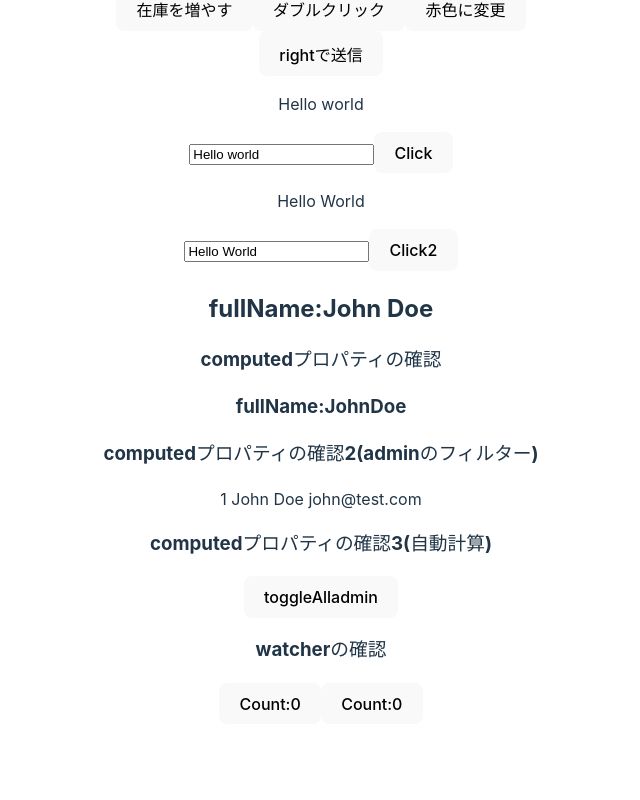
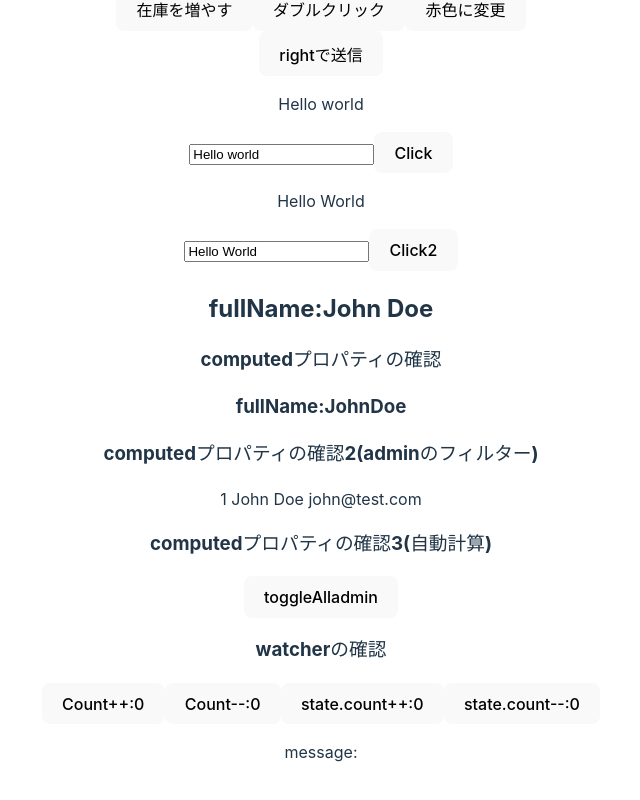
Before and after one commit to yusuke-miura7/vue3-learning, a Vue app in the folder first-vue-app/: page / in a window 1280 px wide. Shown: the part 747-1547 px from the top of the page, without its empty margins (319-959 px from the left). Before the commit the page ends 1503 px from the top, so only its background shows below. Built offline with nearby package versions, Linux system fonts and the light colour scheme.

Commit message:
watchの増減確認追加

```diff
--- a/first-vue-app/src/App.vue
+++ b/first-vue-app/src/App.vue
@@ -76,11 +76,18 @@ watch(count,(count, previousCount) =>{
 // watcherの確認(reactive)
 const state = reactive({
   count: 0,
+  message: '',
 });
 
-watch(() => state.count, (count, previousCount) => {
-  console.log('count:', count);
-  console.log('previousCount:', previousCount);
+watch(() => state.count, (newCount, oldCount) => {
+  console.log('newCount:', newCount);
+  console.log('oldCount:', oldCount);
+
+  if(newCount > oldCount){
+    state.message = '増加しました';
+  }else if(newCount < oldCount){
+    state.message = '減少しました';
+  }
 });
 
 </script>
@@ -158,8 +165,11 @@ watch(() => state.count, (count, previousCount) => {
 
     <!-- watcherの確認 -->
     <h3>watcherの確認</h3>
-    <button @click="count++">Count:{{ count }}</button>
-    <button @click="state.count++">Count:{{ state.count }}</button>
+    <button @click="count++">Count++:{{ count }}</button>
+    <button @click="count--">Count--:{{ count }}</button>
+    <button @click="state.count++">state.count++:{{ state.count }}</button>
+    <button @click="state.count--">state.count--:{{ state.count }}</button>
+    <p>message:{{ state.message }}</p>
 
   </div>
 </template>
```
